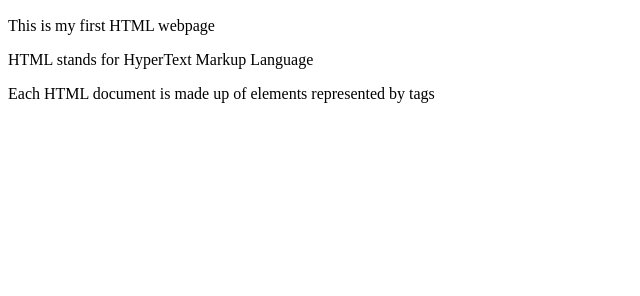
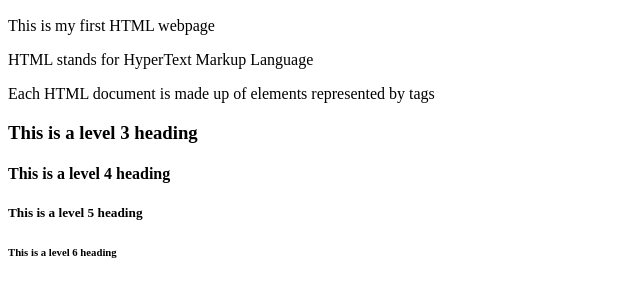
Before and after one commit to niyzne/acit-1620, a plain HTML site: page week4/class/index.html in a window 1280 px wide. Shown: the part 110-406 px from the top of the page, without its empty margins (0-640 px from the left). Drawn offline with Linux system fonts and the light colour scheme.

Commit message:
added different headings

```diff
--- a/week4/class/index.html
+++ b/week4/class/index.html
@@ -10,5 +10,9 @@
     <p>This is my first HTML webpage</p>
     <p>HTML stands for HyperText Markup Language</p>
     <p>Each HTML document is made up of elements represented by tags</p>
+    <h3>This is a level 3 heading</h3>
+    <h4>This is a level 4 heading</h3>
+    <h5>This is a level 5 heading</h3>
+    <h6>This is a level 6 heading</h3>
   </body>
 </html>
```
